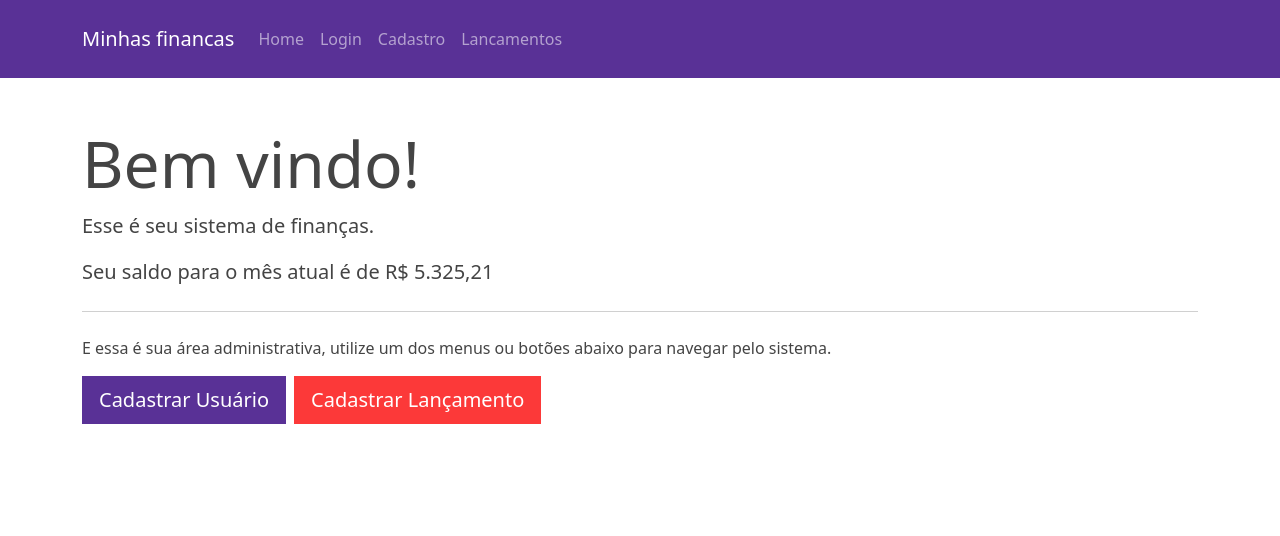
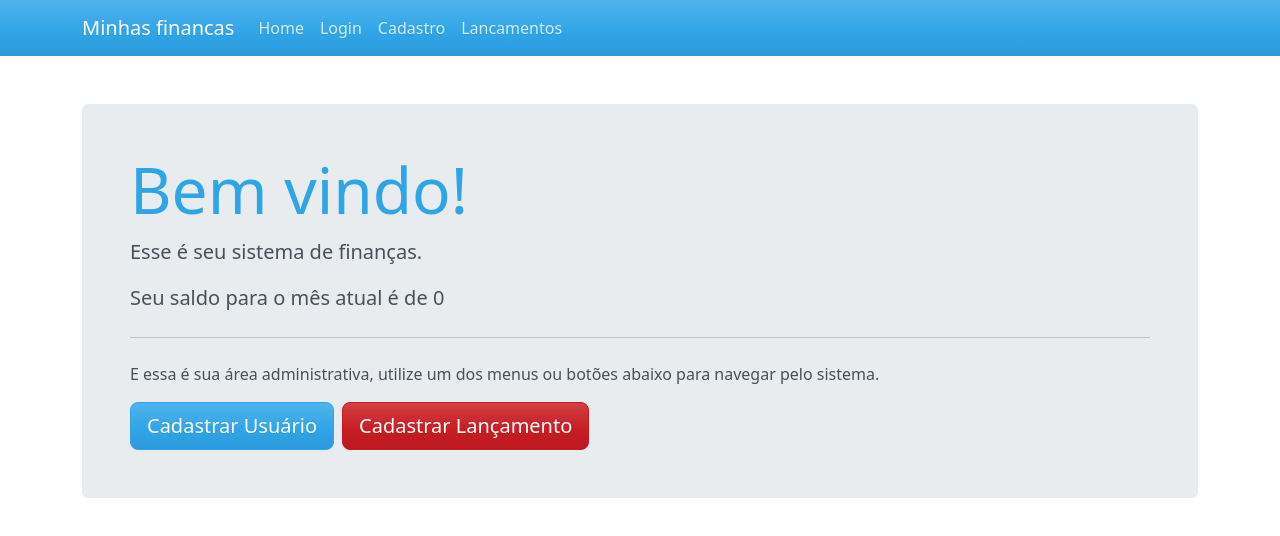
Before and after one commit to GustavoCanellasAvelineRocha/minhasFinancas-frontend, a React (Create React App) app: page /home in a window 1280 px wide. Shown: the top 536 px of the page. Built offline with nearby package versions, Linux system fonts and the light colour scheme.

Commit message:
Finalizando home e adicionando axios ao projeto

```diff
--- a/package.json
+++ b/package.json
@@ -6,6 +6,7 @@
     "@testing-library/jest-dom": "^5.17.0",
     "@testing-library/react": "^13.4.0",
     "@testing-library/user-event": "^13.5.0",
+    "axios": "^1.4.0",
     "bootswatch": "^5.3.1",
     "react": "^18.2.0",
     "react-dom": "^18.2.0",
--- /dev/null
+++ b/src/components/jumbotron.js
@@ -0,0 +1,11 @@
+import React from "react";
+
+function Jumbotron(props){
+    return(
+        <div className="mt-4 p-5 bg-secondary rounded">
+        {props.children}
+    </div>
+    );
+}
+
+export default Jumbotron;
--- a/src/components/navbar.js
+++ b/src/components/navbar.js
@@ -6,7 +6,7 @@ function Navbar() {
 
       <nav className="navbar navbar-expand-lg bg-primary" data-bs-theme="dark">
         <div className="container">
-          <a className="navbar-brand" href="">
+          <a className="navbar-brand " href="/home">
             Minhas financas
           </a>
           <button
--- a/src/main/App.js
+++ b/src/main/App.js
@@ -2,7 +2,7 @@ import React from "react";
 import Rotas from "./rotas";
 import Navbar from "../components/navbar";
 
-import "bootswatch/dist/pulse/bootstrap.css";
+import "bootswatch/dist/cerulean/bootstrap.css";
 import "../custom.css";
 
 function App() {
@@ -10,7 +10,6 @@ function App() {
     <>
       <Navbar></Navbar>
       <div className="container mt-5">
-
         <Rotas></Rotas>
       </div>
     </>
--- a/src/views/home.js
+++ b/src/views/home.js
@@ -1,12 +1,16 @@
 import React from "react";
 import FormButtonGroup from "../components/formButtonGroup";
+import Jumbotron from "../components/jumbotron";
 
 function Home() {
+
+  const saldo = 0;
+
   return (
-    <div className="jumbotron">
+    <Jumbotron>
       <h1 className="display-3">Bem vindo!</h1>
       <p className="lead">Esse é seu sistema de finanças.</p>
-      <p className="lead">Seu saldo para o mês atual é de R$ 5.325,21</p>
+      <p className="lead">Seu saldo para o mês atual é de {saldo}</p>
       <hr className="my-4"></hr>
         <p>
           E essa é sua área administrativa, utilize um dos menus ou botões
@@ -29,7 +33,7 @@ function Home() {
             <i className="fa fa-users"></i> Cadastrar Lançamento
           </a>
         </FormButtonGroup>
-    </div>
+    </Jumbotron >
   );
 }
 
--- a/src/views/login.js
+++ b/src/views/login.js
@@ -2,7 +2,6 @@ import React, { useState } from "react";
 import FormLabel from "../components/formLabel";
 import Card from "../components/card";
 import FormButtonGroup from "../components/formButtonGroup";
-import { useHref } from "react-router-dom";
 
 function Login() {
   const [email, setEmail] = useState("");
```
Also changed, not shown: 1 other file (tests, documents, lock files or other folders).
